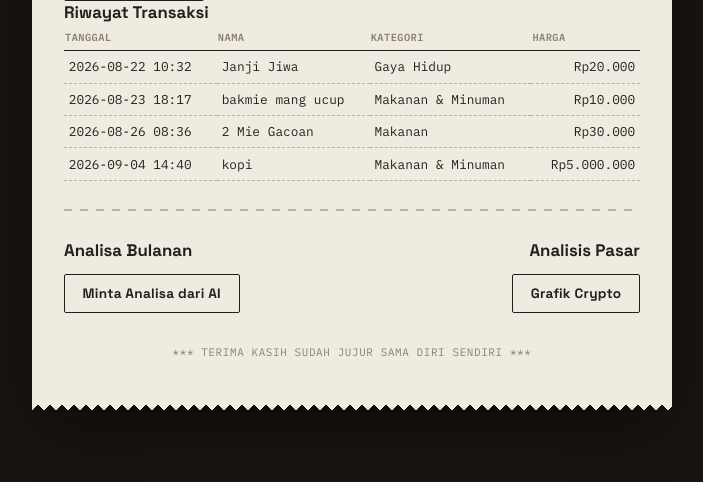
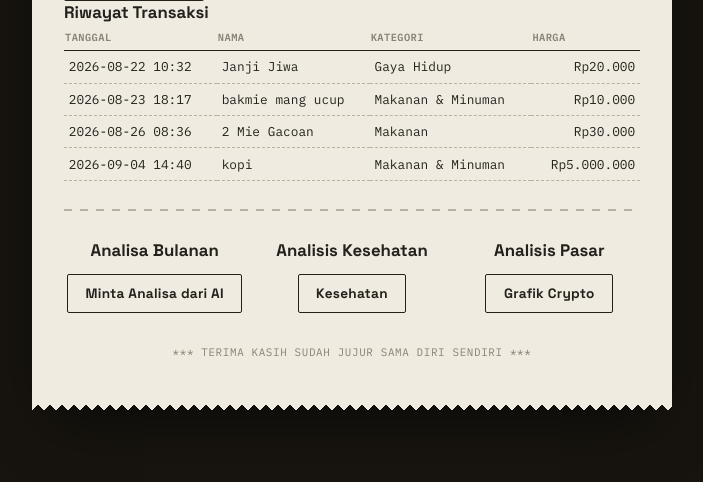
Before and after one commit to rafhmdbhny/sakupintar-care, a Flask app: page / in a window 1280 px wide. Shown: the part 925-1407 px from the top of the page, without its empty margins (288-991 px from the left). Run offline with Flask 3, Linux system fonts and the light colour scheme.

Commit message:
Tambah link navigasi ke halaman kesehatan

```diff
--- a/app.py
+++ b/app.py
@@ -25,6 +25,10 @@ def get_pengaturan():
 @app.route('/kripto')
 def halaman_kripto():
     return render_template("index_crypto.html")
+
+@app.route('/kesehatan')
+def halaman_kesehatan():
+    return render_template("kesehatan.html")
 
 @app.route('/api/kesehatan', methods=['POST'])
 def api_kesehatan():
--- a/templates/index_main.html
+++ b/templates/index_main.html
@@ -275,9 +275,10 @@
 
   .btn-crypto { display: inline-block; text-decoration: none; }
   .analisa-actions { display: flex; gap: 0.6rem; flex-wrap: wrap; margin-top: 0.8rem; }
-  .analisa-layout { display: grid; grid-template-columns: 1fr auto; gap: 1.5rem; align-items: start; }
-  .analisa-pasar { text-align: right; }
-  .analisa-pasar h2 { margin-bottom: 0.8rem; }
+  .analisa-actions-center { justify-content: center; }
+  .analisa-layout { display: grid; grid-template-columns: repeat(3, 1fr); gap: 1rem; align-items: start; }
+  .analisa-kolom { display: flex; flex-direction: column; align-items: center; gap: 0.8rem; text-align: center; }
+  .analisa-kolom h2 { margin-bottom: 0; }
 
   .hasil-ai {
     margin-top: 1rem;
@@ -350,8 +351,7 @@
   @media (max-width: 480px) {
     .statistik { grid-template-columns: 1fr; }
     .struk { padding: 2.25rem 1.25rem 1.5rem; }
-    .analisa-layout { grid-template-columns: 1fr; gap: 1rem; }
-    .analisa-pasar { text-align: left; }
+    .analisa-layout { grid-template-columns: 1fr; gap: 1.25rem; }
   }
   @media (prefers-reduced-motion: reduce) {
     html { scroll-behavior: auto; }
@@ -473,13 +473,15 @@
     <!-- ================= ANALISA BULANAN ================= -->
     <section class="panel" aria-label="Analisa bulanan">
       <div class="analisa-layout">
-        <div>
+        <div class="analisa-kolom">
           <h2>Analisa Bulanan</h2>
-          <div class="analisa-actions">
-            <button id="btn-analisa" class="btn btn-sekunder">Minta Analisa dari AI</button>
-          </div>
+          <button id="btn-analisa" class="btn btn-sekunder">Minta Analisa dari AI</button>
         </div>
-        <div class="analisa-pasar">
+        <div class="analisa-kolom">
+          <h2>Analisis Kesehatan</h2>
+          <a class="btn btn-sekunder btn-crypto" href="/kesehatan">Kesehatan</a>
+        </div>
+        <div class="analisa-kolom">
           <h2>Analisis Pasar</h2>
           <a class="btn btn-sekunder btn-crypto" href="/kripto">Grafik Crypto</a>
         </div>
```
